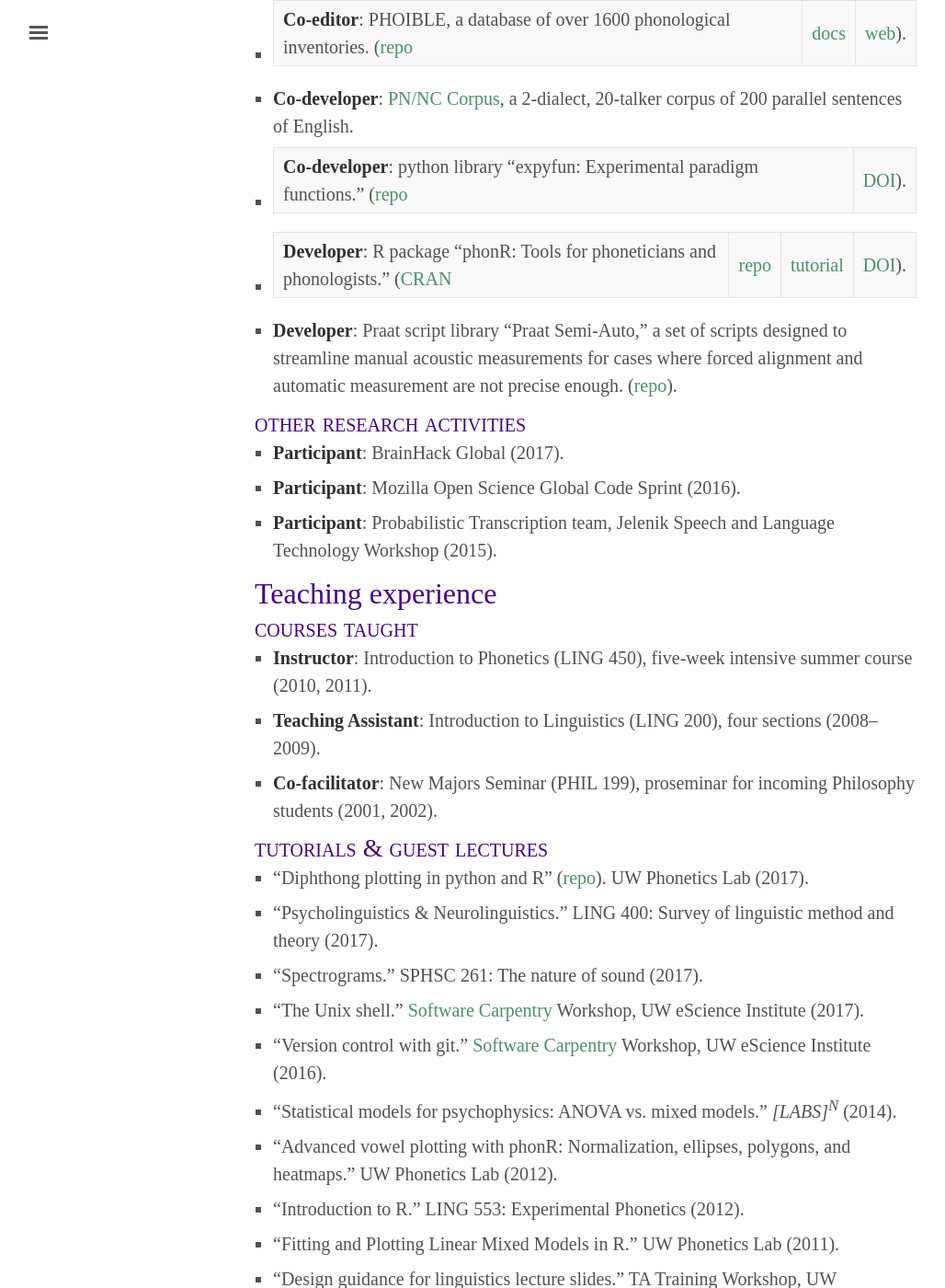
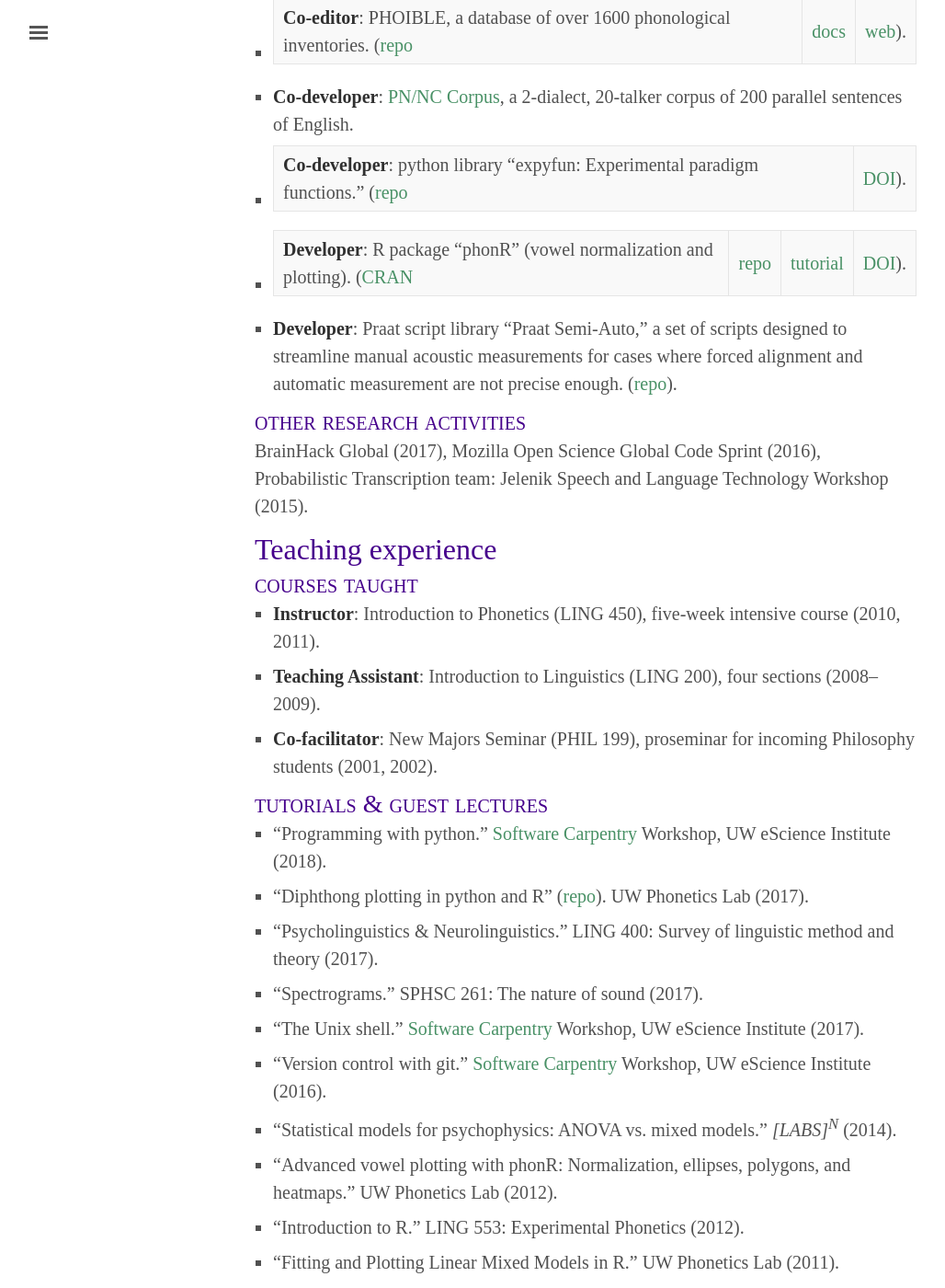
Before and after one commit to drammock/dan.mccloy.info, a Jekyll site: the page built from cv.md, in a window 1280 px wide and 1400 px high, scrolled down 3701 px. Shown: the whole window at 92% size, without its empty margins (3-1031 px from the left). Built offline with Jekyll 4.4.1, drawn with Linux system fonts in a browser that asks for light colours; some web fonts are replaced; Markdown is read by kramdown in place of the engine named in the settings; some of the changed text lies outside the part shown.

```diff
--- a/cv.md
+++ b/cv.md
@@ -66,6 +64,7 @@ Structured bibliographic information for all items is available in [this BibTeX
 - {% reference McCloy2010-nwlcPres %} ([institutional repo](http://hdl.handle.net/1773/25270))
 
 ## Invited lectures
+- {% reference McCloy2018-ubc %}
 - {% reference McCloy2017-bu %} ([slides](../pubs/McCloyLarsonLee2017_BUslides.pdf))
 - {% reference McCloy2016-ucsb %}
 
@@ -73,22 +72,21 @@ Structured bibliographic information for all items is available in [this BibTeX
 - **Co-editor**: PHOIBLE, a database of over 1600 phonological inventories. ([repo](https://github.com/phoible/dev) | [docs](http://phoible.github.io/) | [web](http://phoible.org/)).
 - **Co-developer**: [PN/NC Corpus](http://depts.washington.edu/phonlab/resources/pnnc/), a 2-dialect, 20-talker corpus of 200 parallel sentences of English.
 - **Co-developer**: python library “expyfun: Experimental paradigm functions.” ([repo](http://github.com/LABSN/expyfun) | [DOI](http://dx.doi.org/10.5281/zenodo.11640)).
-- **Developer**: R package “phonR: Tools for phoneticians and phonologists.” ([CRAN](https://cran.r-project.org/package=phonR) | [repo](https://github.com/drammock/phonR) | [tutorial](http://drammock.github.io/phonR/) | [DOI](http://dx.doi.org/10.5281/zenodo.60926)).
+- **Developer**: R package “phonR” (vowel normalization and plotting). ([CRAN](https://cran.r-project.org/package=phonR) | [repo](https://github.com/drammock/phonR) | [tutorial](http://drammock.github.io/phonR/) | [DOI](http://dx.doi.org/10.5281/zenodo.60926)).
 - **Developer**: Praat script library “Praat Semi-Auto,” a set of scripts designed to streamline manual acoustic measurements for cases where forced alignment and automatic measurement are not precise enough. ([repo](http://github.com/drammock/praat-semiauto/)).
 
 ## Other research activities
-- **Participant**: BrainHack Global (2017).
-- **Participant**: Mozilla Open Science Global Code Sprint (2016).
-- **Participant**: Probabilistic Transcription team, Jelenik Speech and Language Technology Workshop (2015).
+BrainHack Global (2017), Mozilla Open Science Global Code Sprint (2016), Probabilistic Transcription team: Jelenik Speech and Language Technology Workshop (2015).
 
 # Teaching experience
 
 ## Courses taught
-- **Instructor**: Introduction to Phonetics (LING 450), five-week intensive summer course (2010, 2011).
+- **Instructor**: Introduction to Phonetics (LING 450), five-week intensive course (2010, 2011).
 - **Teaching Assistant**: Introduction to Linguistics (LING 200), four sections (2008–2009).
 - **Co-facilitator**: New Majors Seminar (PHIL 199), proseminar for incoming Philosophy students (2001, 2002).
 
 ## Tutorials & guest lectures
+- “Programming with python.” [Software Carpentry](http://software-carpentry.org/) Workshop, UW eScience Institute (2018).
 - “Diphthong plotting in python and R” ([repo](https://github.com/drammock/diphthong-plotting-tutorial)). UW Phonetics Lab (2017).
 - “Psycholinguistics & Neurolinguistics.” LING 400: Survey of linguistic method and theory (2017).
 - “Spectrograms.” SPHSC 261: The nature of sound (2017).
@@ -104,14 +102,14 @@ Structured bibliographic information for all items is available in [this BibTeX
 - “Effective Team Teaching.”  TA Training Workshop, UW Department of Linguistics (2009).
 - “Linguistics, Cognitive Science, and Philosophy of Mind.” PHIL 464: Philosophical Issues in the Cognitive Sciences (2009).
 
-## Mentorship
-- **Mentor**: Tesla STEM High School, [2017 Central Sound Regional Engineering and Science Fair](http://www.bellevuecollege.edu/sciencefair/).
-- **Mentor**: graduate student L. Kishline, UW Department of Speech & Hearing Sciences (2014–present); graduate student J. Crowgey, UW Department of Linguistics (2009–2013); undergraduate student A. McGrath, UW Department of Linguistics (2011–2012).
-- **Member**: Doctor of Audiology capstone commitee for N. Gehani, Northwestern University Department of Communication Sciences & Disorders (2011–2012).
+<!--## Mentorship
+- **Mentor**: graduate student L. Kishline, UW Department of Speech & Hearing Sciences (2014–present); graduate student J. Crowgey, UW Department of Linguistics (2009–2013); undergraduate student A. McGrath, UW Department of Linguistics (2011–2012).-->
 
 ## Other instructional activities
+- **Mentor**: Tesla STEM High School, [2017 Central Sound Regional Engineering and Science Fair](http://www.bellevuecollege.edu/sciencefair/).
 - **Volunteer**: Pacific Science Center’s [Paws On Science Weekend](https://www.pacificsciencecenter.org/paws-on-science-husky-weekend/) (2016).
 - **Discussion leader**: Biomedical Research Integrity Program (2013, 2016).
+- **Member**: Doctor of Audiology capstone commitee for N. Gehani, Northwestern University Department of Communication Sciences & Disorders (2011–2012).
 - **Curriculum Development Associate**: Department of Linguistics (2009–2010).
 - **Tutor**: UW Center for Learning and Undergraduate Enrichment (2009).
 - **Tutor**: UW Philosophy Writing Center (2001–2002).
```
Also changed, not shown: other parts of cv.md (+2 -4 lines), _cv.md (+11 -13 lines), bib/McCloy_CV.bib (+10 -0 lines), 2 other files.
